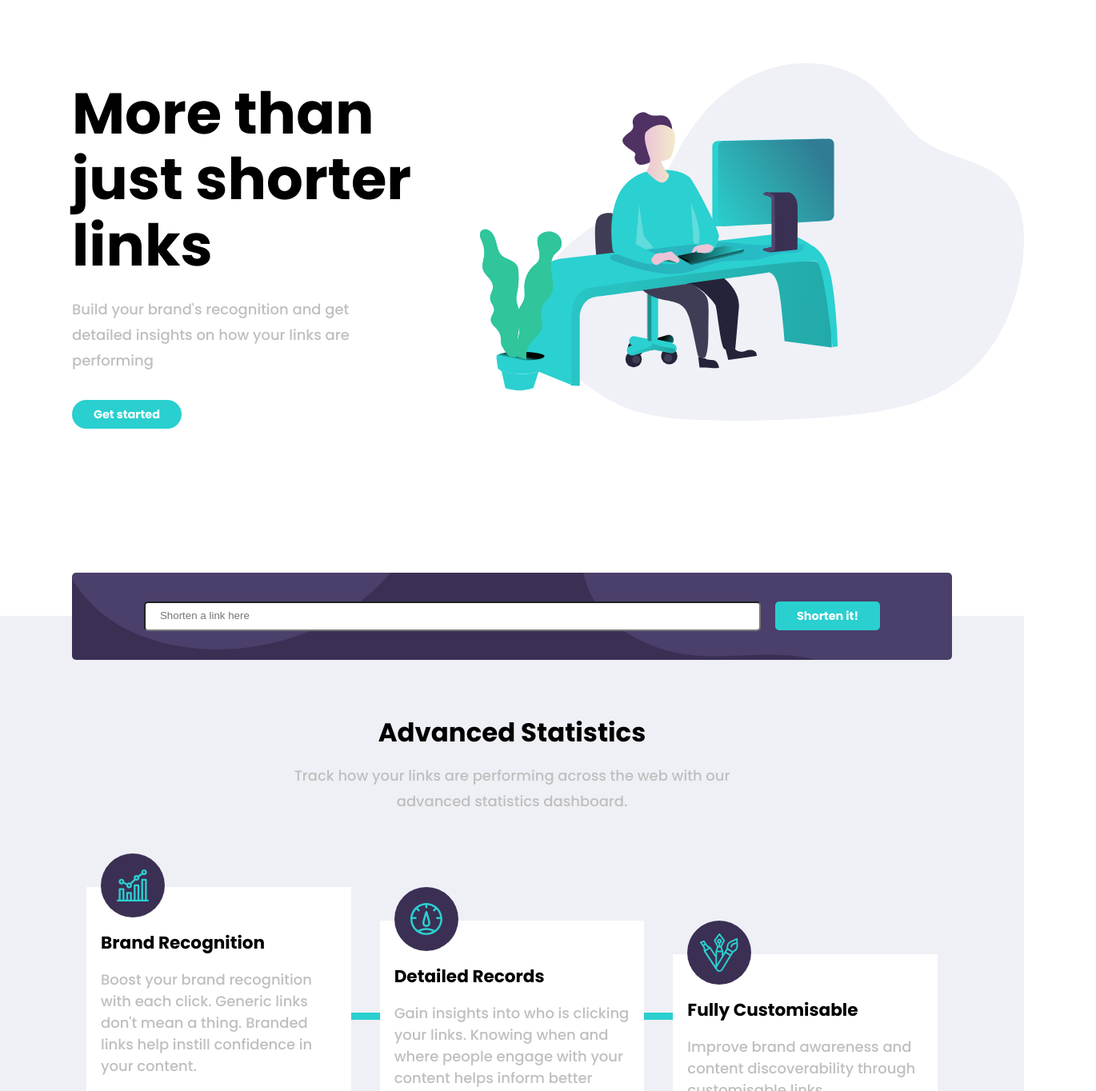
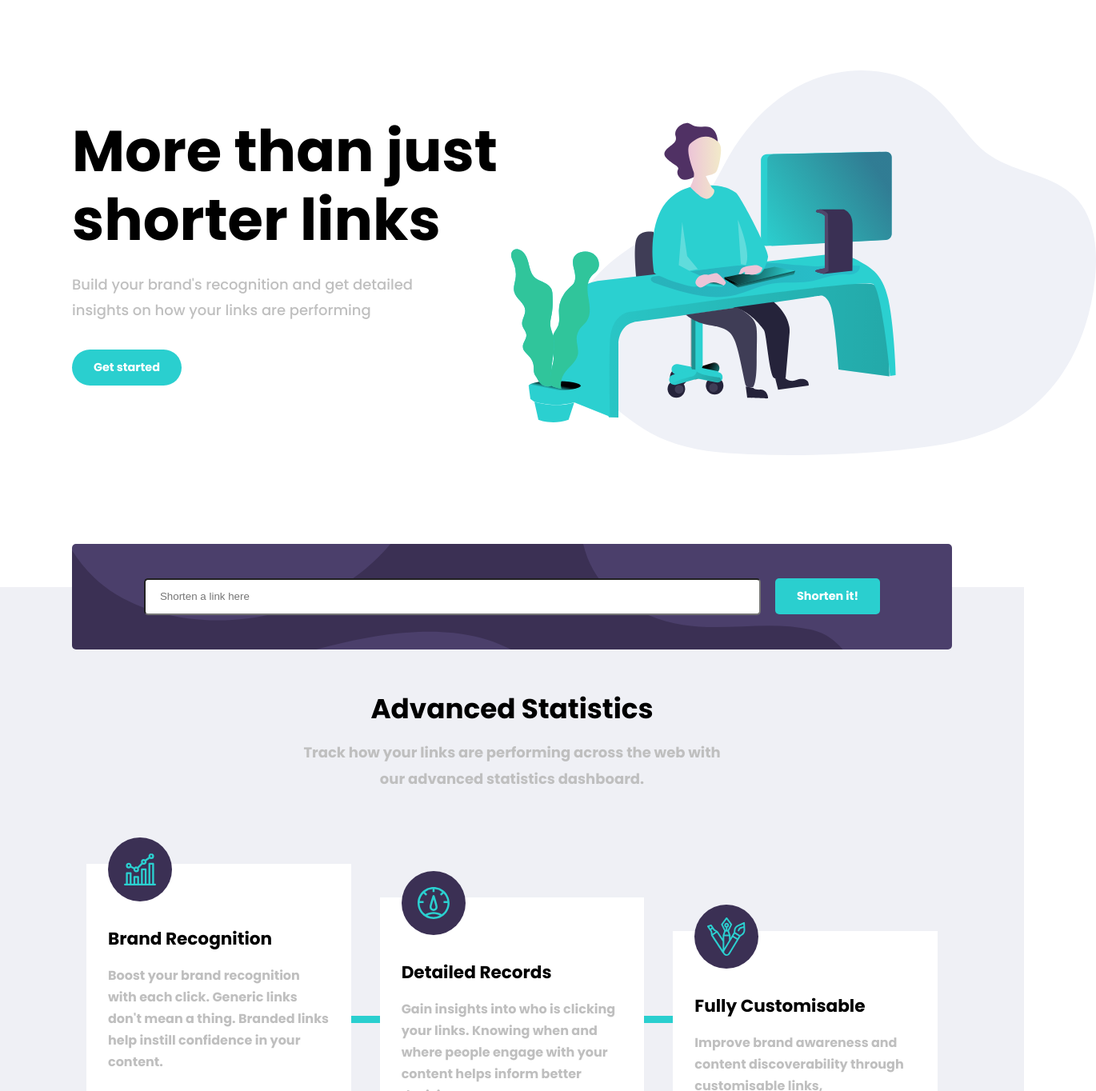
Before and after one commit to cornelia-schulz/fm-url-shortening-api, a React (Create React App) app: page / in a window 1280 px wide. Shown: the part 101-1465 px from the top of the page at 80% size, 1370 px wide, since content can reach past the window. Built offline with nearby package versions, Linux system fonts and the light colour scheme.

Commit message:
adjustments

```diff
--- a/src/styles/_style.scss
+++ b/src/styles/_style.scss
@@ -33,11 +33,11 @@ h1, h2, h3, h4 {
 
 h1 {
   font-size: 4em;
-  line-height: 4.6rem;
+  line-height: 4.8rem;
 }
 
 h2 {
-  font-size: 1.8em;
+  font-size: 1.9em;
 }
 
 h3 {
@@ -51,7 +51,7 @@ button {
   font-family: 'Poppins', sans-serif;
   font-size: 0.8em;
   font-weight: 700;
-  line-height: 2rem;
+  line-height: 2.5rem;
   padding: 0 1.5rem;
   white-space: nowrap;
 
@@ -151,6 +151,7 @@ button {
 
   & a {
     color: $grey;
+    font-size: 16px;
     text-decoration: none;
   }
 
@@ -177,11 +178,14 @@ button {
 
 .blurb {
   display: flex;
-  padding-bottom: 6rem;
 }
 
 .blurb-wrapper {
   width: 50%;
+
+  h1 {
+    margin-top: 2rem;
+  }
 
   p {
     color: $grey;
@@ -192,7 +196,7 @@ button {
 }
 
 .picture-wrapper {
-  margin-right: -5rem;
+  margin-right: -10rem;
 
   & img {
     width: 100%;
@@ -213,7 +217,7 @@ button {
   display: flex;
   justify-content: center;
   margin-top: -7rem;
-  padding: 2rem 2rem 0.3rem;
+  padding: 2.4rem 2rem 0.7rem;
 
   .search-input {
     display: flex;
@@ -223,7 +227,7 @@ button {
 
     input {
       border-radius: $border-radius-small;
-      line-height: 1.7rem;
+      line-height: 2.2rem;
       padding-left: 1rem;
       width: 100%;
     }
@@ -303,6 +307,7 @@ button {
 
   p {
     color: $grey;
+    font-weight: 700;
     line-height: 1.8rem;
   }
 }
@@ -317,12 +322,19 @@ button {
   background-color: $white;
   flex: 1 30%;
   margin: 1rem;
-  padding: 1rem;
+  padding: 1.5rem;
   z-index: 2;
+
+  h3 {
+    padding-top: 2rem;
+  }
 
   p {
     color: $grey;
+    font-size: 16px;
+    font-weight: 700;
     line-height: 1.5rem;
+    padding-bottom: 1rem;
   }
 
   &:nth-child(2) {
```
